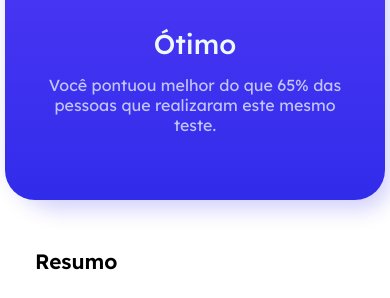
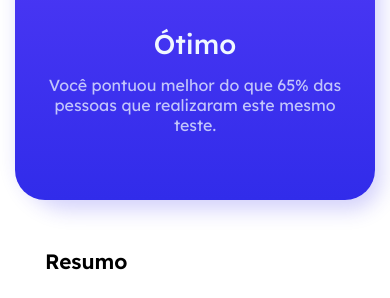
Before and after one commit to lucaslehm/Dashboard-Resultados, a plain HTML site: page index.html in a window 390 px wide. Shown: the part 300-598 px from the top of the page. Drawn offline with Linux system fonts and the light colour scheme.

Commit message:
fix body, fix responsive

```diff
--- a/styles/style.css
+++ b/styles/style.css
@@ -20,22 +20,18 @@ Extra large screens, TV – 1201px, and more. */
     font-family: 'Lexend Deca', sans-serif;
 }
 
-body, html {
-    width: 100vw;
-    height: 100vh;
-    background-color: #fff;
-}
-
 body {
     display: flex;
+    height: 1000px;
     justify-content: center;
+    background-color: #fff;
 }
 
 .conteudo_principal {
     display: flex;
     flex-flow: row wrap;
     background-color: #fff;
-    width: 380px;
+    width: 360px;
     height: 500px;
     border-radius: 50px 30px 30px 50px;
     box-shadow: #322cea36 5px 9px 20px 1px;
```
